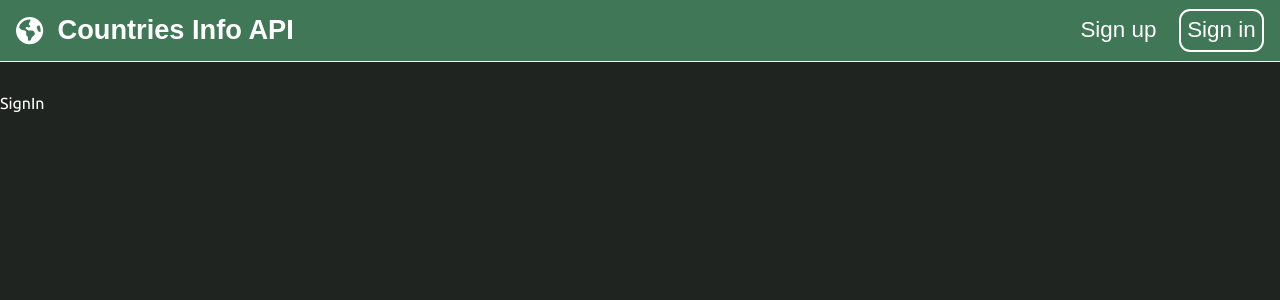
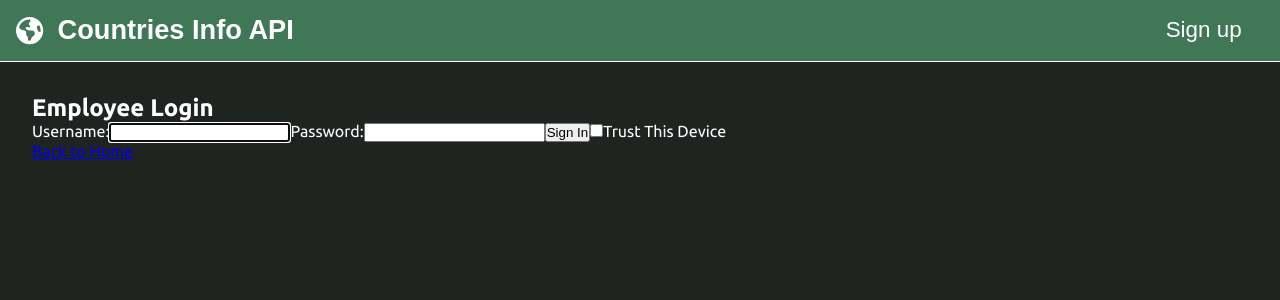
Before and after one commit to viventer/CountriesInfoApiFrontend, a React (Create React App) app: page /signin in a window 1280 px wide. Shown: the top 300 px of the page. Built offline with nearby package versions, Linux system fonts and the light colour scheme.

Commit message:
some amendments and started signIn

```diff
--- a/src/globalElements/components/Header.jsx
+++ b/src/globalElements/components/Header.jsx
@@ -1,5 +1,5 @@
 import { useState } from "react";
-import { Link } from "react-router-dom";
+import { Link, useLocation } from "react-router-dom";
 
 import { FontAwesomeIcon } from "@fortawesome/react-fontawesome";
 import { faEarthAmericas } from "@fortawesome/free-solid-svg-icons";
@@ -16,11 +16,13 @@ export default function Header() {
   const currentUser = useSelector(selectCurrentUser);
   const [loggedIn, setLoggedIn] = useState(currentUser ? true : false);
 
+  const { pathname } = useLocation();
+
   return (
     <StyledHeader>
       <div className="flex">
         <FontAwesomeIcon icon={faEarthAmericas} className="icon" />
-        <button>
+        <button disabled={pathname === "/"}>
           <Link to="/" className="reactRouterLink">
             <h1>Countries Info API</h1>
           </Link>
--- a/src/globalElements/components/SignInButton.jsx
+++ b/src/globalElements/components/SignInButton.jsx
@@ -1,5 +1,16 @@
 import { StyledSignInButton } from "../styles/Header.styled";
 
+import { Link, useLocation } from "react-router-dom";
+
 export default function SignInButton() {
-  return <StyledSignInButton>Sign in</StyledSignInButton>;
+  const { pathname } = useLocation();
+  const signInPathRegex = /signin/i;
+
+  return (
+    <StyledSignInButton className={signInPathRegex.test(pathname) && "hide"}>
+      <Link to="/signin" className="reactRouterLink">
+        <p>Sign in</p>
+      </Link>
+    </StyledSignInButton>
+  );
 }
--- a/src/globalElements/components/SignUpButton.jsx
+++ b/src/globalElements/components/SignUpButton.jsx
@@ -1,5 +1,16 @@
 import { StyledSignUpButton } from "../styles/Header.styled";
 
+import { Link, useLocation } from "react-router-dom";
+
 export default function SignUpButton() {
-  return <StyledSignUpButton>Sign up</StyledSignUpButton>;
+  const { pathname } = useLocation();
+  const signUpPathRegex = /signup/i;
+
+  return (
+    <StyledSignUpButton className={signUpPathRegex.test(pathname) && "hide"}>
+      <Link to="/signup" className="reactRouterLink">
+        <p>Sign up</p>
+      </Link>
+    </StyledSignUpButton>
+  );
 }
--- a/src/globalElements/styles/GlobalStyles.js
+++ b/src/globalElements/styles/GlobalStyles.js
@@ -27,4 +27,8 @@ export const GlobalStyles = createGlobalStyle`
     color: white;
     text-decoration: none;
   }
+
+  .hide {
+    display: none;
+  }
 `;
--- /dev/null
+++ b/src/hooks/usePersist.js
@@ -0,0 +1,14 @@
+import { useState, useEffect } from "react";
+
+const usePersist = () => {
+  const [persist, setPersist] = useState(
+    JSON.parse(localStorage.getItem("persist")) || false
+  );
+
+  useEffect(() => {
+    localStorage.setItem("persist", JSON.stringify(persist));
+  }, [persist]);
+
+  return [persist, setPersist];
+};
+export default usePersist;
--- /dev/null
+++ b/src/pages/login/components/ErrorInfo.jsx
@@ -0,0 +1,9 @@
+import { StyledErrorInfo } from "../styles/Login.styled";
+
+export default function ErrorInfo({ message }) {
+  return (
+    <StyledErrorInfo>
+      <p>{message}</p>
+    </StyledErrorInfo>
+  );
+}
--- a/src/pages/login/components/InputField.jsx
+++ /dev/null
@@ -1,5 +0,0 @@
-import React from "react";
-
-export default function InputField() {
-  return <div>InputField</div>;
-}
--- a/src/pages/login/components/Login.jsx
+++ /dev/null
@@ -1,5 +0,0 @@
-import React from "react";
-
-export default function Login() {
-  return <div>Login</div>;
-}
--- a/src/pages/login/components/SignIn.jsx
+++ b/src/pages/login/components/SignIn.jsx
@@ -1,5 +1,110 @@
-import React from "react";
+import { useRef, useState, useEffect } from "react";
+import { useNavigate, Link } from "react-router-dom";
 
-export default function SignIn() {
-  return <div>SignIn</div>;
-}
+import { useDispatch } from "react-redux";
+import { setCredentials } from "../slices/authSlice";
+import { useLoginMutation } from "../slices/authApiSlice";
+
+import usePersist from "../../../hooks/usePersist";
+
+import ErrorInfo from "./ErrorInfo";
+import { StyledSignIn } from "../styles/Login.styled";
+
+const Login = () => {
+  const usernameRef = useRef();
+  const errRef = useRef();
+  const [username, setUsername] = useState("");
+  const [password, setPassword] = useState("");
+  const [errMsg, setErrMsg] = useState("");
+  const [persist, setPersist] = usePersist();
+
+  const navigate = useNavigate();
+  const dispatch = useDispatch();
+
+  const [login, { isLoading }] = useLoginMutation();
+
+  useEffect(() => {
+    usernameRef.current.focus();
+  }, []);
+
+  useEffect(() => {
+    setErrMsg("");
+  }, [username, password]);
+
+  const handleSubmit = async (e) => {
+    e.preventDefault();
+    try {
+      const { accessToken } = await login({ username, password }).unwrap();
+      dispatch(setCredentials({ accessToken }));
+      setUsername("");
+      setPassword("");
+      navigate("/");
+    } catch (err) {
+      if (!err.status) {
+        setErrMsg("No Server Response");
+      } else if (err.status === 400) {
+        setErrMsg("Missing Username or Password");
+      } else if (err.status === 401) {
+        setErrMsg("Unauthorized");
+      } else {
+        setErrMsg(err.data?.message);
+      }
+      errRef.current.focus();
+    }
+  };
+
+  const handleUserInput = (e) => setUsername(e.target.value);
+  const handlePwdInput = (e) => setPassword(e.target.value);
+  const handleToggle = () => setPersist((prev) => !prev);
+
+  if (isLoading) return <p>Loading...</p>;
+
+  const content = (
+    <StyledSignIn>
+      <h2>Employee Login</h2>
+      {errMsg && (
+        <ErrorInfo ref={errRef} aria-live="assertive" message={errMsg} />
+      )}
+
+      <form className="form" onSubmit={handleSubmit}>
+        <label htmlFor="username">Username:</label>
+        <input
+          className="form__input"
+          type="text"
+          id="username"
+          ref={usernameRef}
+          value={username}
+          onChange={handleUserInput}
+          autoComplete="off"
+          required
+        />
+
+        <label htmlFor="password">Password:</label>
+        <input
+          className="form__input"
+          type="password"
+          id="password"
+          onChange={handlePwdInput}
+          value={password}
+          required
+        />
+        <button className="form__submit-button">Sign In</button>
+
+        <label htmlFor="persist" className="form__persist">
+          <input
+            type="checkbox"
+            className="form__checkbox"
+            id="persist"
+            onChange={handleToggle}
+            checked={persist}
+          />
+          Trust This Device
+        </label>
+      </form>
+      <Link to="/">Back to Home</Link>
+    </StyledSignIn>
+  );
+
+  return content;
+};
+export default Login;
--- a/src/pages/login/slices/authApiSlice.js
+++ b/src/pages/login/slices/authApiSlice.js
@@ -0,0 +1,51 @@
+import { apiSlice } from "../../../app/api/apiSlice";
+import { logOut, setCredentials } from "./authSlice";
+
+export const authApiSlice = apiSlice.injectEndpoints({
+  endpoints: (builder) => ({
+    login: builder.mutation({
+      query: (credentials) => ({
+        url: "/auth",
+        method: "POST",
+        body: { ...credentials },
+      }),
+    }),
+    sendLogout: builder.mutation({
+      query: () => ({
+        url: "/logout",
+        method: "POST",
+      }),
+      async onQueryStarted(arg, { dispatch, queryFulfilled }) {
+        try {
+          const { data } = await queryFulfilled;
+          console.log(data);
+          dispatch(logOut());
+          setTimeout(() => {
+            dispatch(apiSlice.util.resetApiState());
+          }, 1000);
+        } catch (err) {
+          console.log(err);
+        }
+      },
+    }),
+    refresh: builder.mutation({
+      query: () => ({
+        url: "/refresh",
+        method: "GET",
+      }),
+      async onQueryStarted(arg, { dispatch, queryFulfilled }) {
+        try {
+          const { data } = await queryFulfilled;
+          console.log(data);
+          const { accessToken } = data;
+          dispatch(setCredentials({ accessToken }));
+        } catch (err) {
+          console.log(err);
+        }
+      },
+    }),
+  }),
+});
+
+export const { useLoginMutation, useSendLogoutMutation, useRefreshMutation } =
+  authApiSlice;
--- a/src/pages/login/slices/authSlice.js
+++ b/src/pages/login/slices/authSlice.js
@@ -0,0 +1,21 @@
+import { createSlice } from "@reduxjs/toolkit";
+
+const authSlice = createSlice({
+  name: "auth",
+  initialState: { token: null },
+  reducers: {
+    setCredentials: (state, action) => {
+      const { accessToken } = action.payload;
+      state.token = accessToken;
+    },
+    logOut: (state, action) => {
+      state.token = null;
+    },
+  },
+});
+
+export const { setCredentials, logOut } = authSlice.actions;
+
+export default authSlice.reducer;
+
+export const selectCurrentToken = (state) => state.auth.token;
--- a/src/pages/login/styles/Login.styled.js
+++ b/src/pages/login/styles/Login.styled.js
@@ -0,0 +1,5 @@
+import styled from "styled-components";
+
+export const StyledSignIn = styled.main``;
+
+export const StyledErrorInfo = styled.section``;
```
